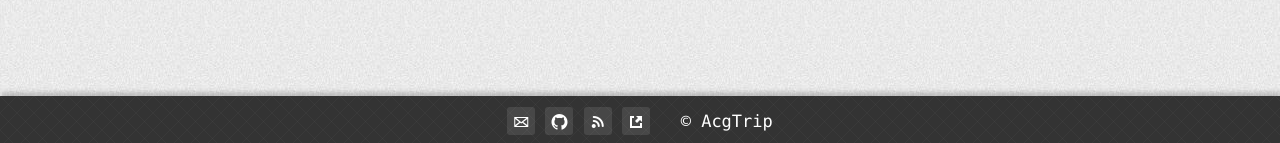
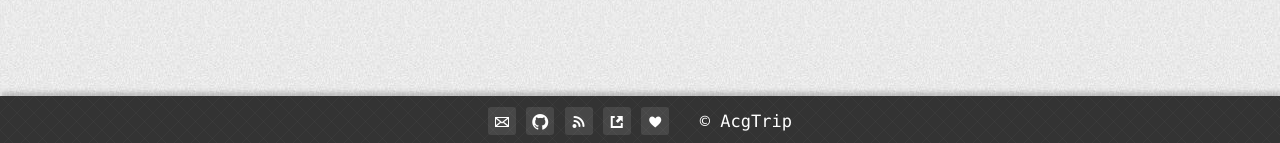
Before and after one commit to MemoriesOff/github_blog, a Jekyll site: the page built from index.html, in a window 1280 px wide. Shown: the part 3904-4047 px from the top of the page. Built offline with Jekyll 4.4.1, drawn with Linux system fonts in a browser that asks for light colours; nearby versions of some CDN libraries; Markdown is read by kramdown in place of the engine named in the settings; the list of posts is cut into pages by our own code; comment, search, counter and statistics services are not loaded.

Commit message:
Update footer.html

```diff
--- a/_includes/footer.html
+++ b/_includes/footer.html
@@ -4,6 +4,7 @@
                 <a class="foot-item" href="https://github.com/{{ site.github_username }}" target="_blank"><span class="octicon octicon-mark-github"></span></a>
                 <a class="foot-item" href="{{ '/feed.xml' | prepend: site.baseurl | prepend: site.url }}" target="_blank"><span class="octicon octicon-rss"></span></a>
                 <a class="foot-item" href="{{ '/link/' | prepend: site.baseurl | prepend: site.url }}"><span class="octicon octicon-link-external"></span></a>
+                <a class="foot-item" href="{{ '/about/' | prepend: site.baseurl | prepend: site.url }}"><span class="octicon octicon-heart"></span></a>
                 &nbsp;
                 <span class="word-keep">&copy; AcgTrip</span>
         </div>
```
